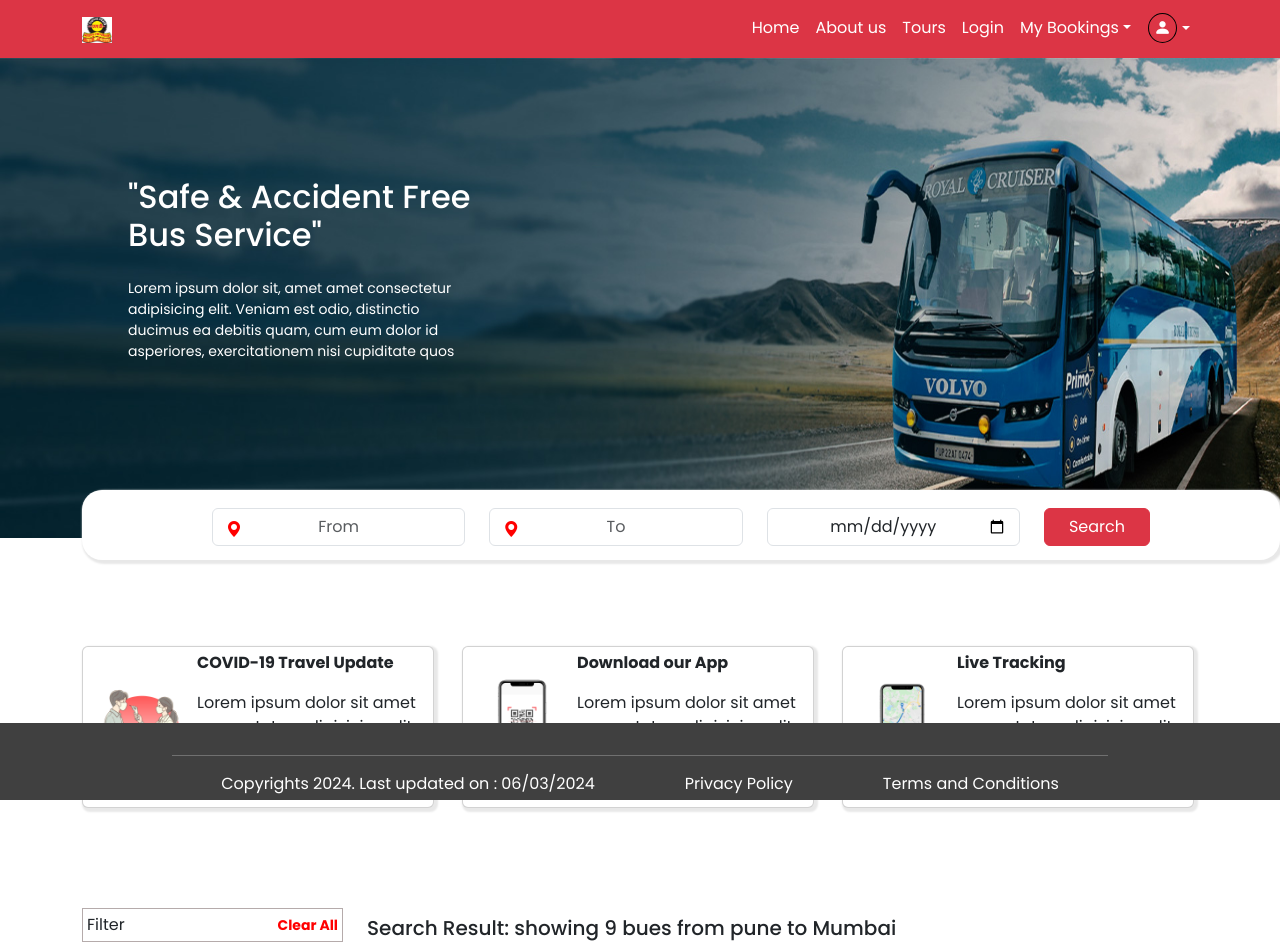
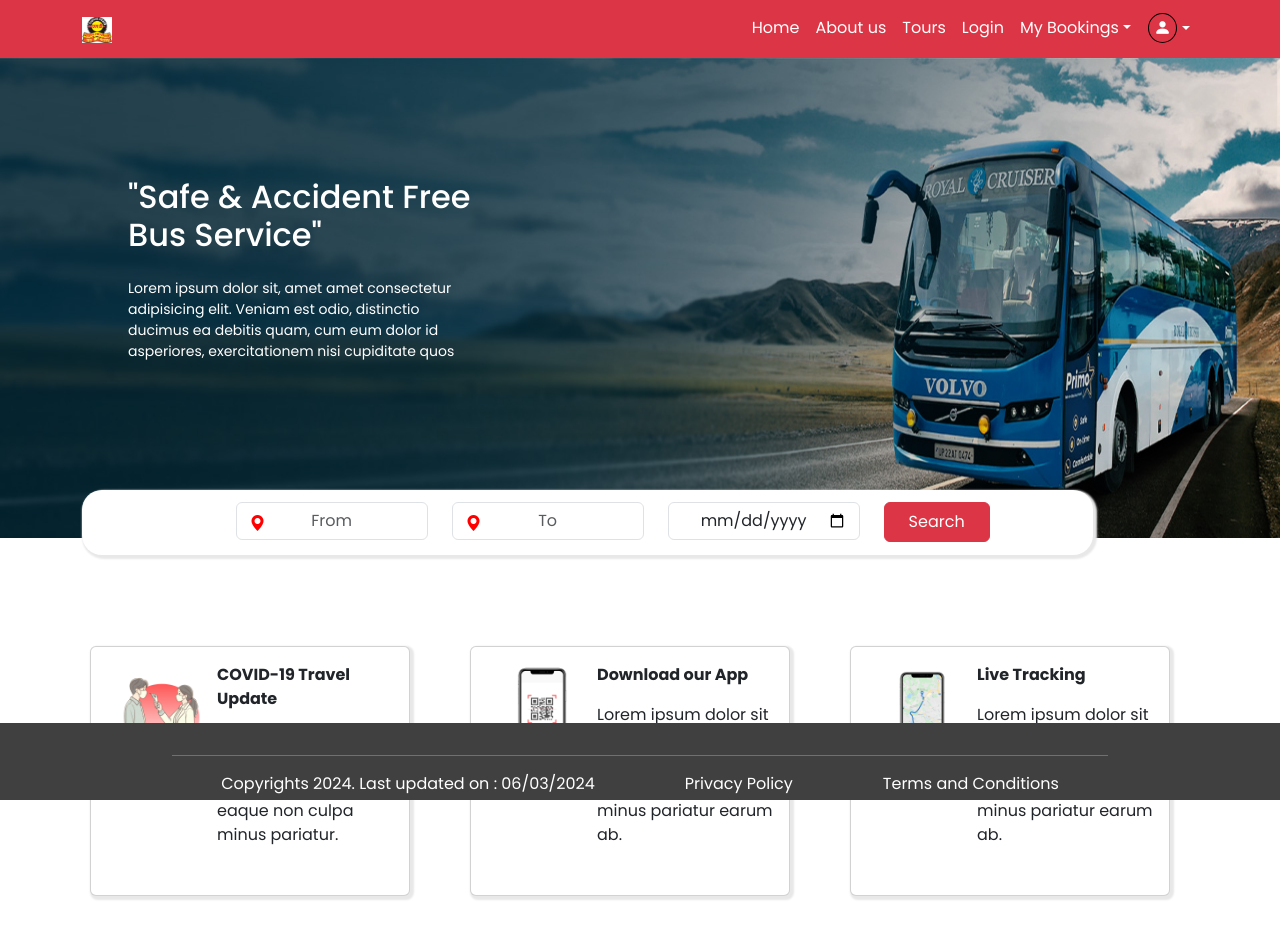
Before and after one commit to sakshuu/bus, a React (Vite) app: page / in a window 1280 px wide. Shown: the top 952 px of the page. Built offline with nearby package versions, Linux system fonts and the light colour scheme.

Commit message:
updated nav in search area

```diff
--- a/src/assets/css/busSchedule.css
+++ b/src/assets/css/busSchedule.css
@@ -20,11 +20,15 @@
   /* margin: auto !important; */
   /* padding: auto !important; */
   border-radius: 20px !important;
-  padding: 4px 130px 0px 130px;
-  /* margin: 0px 20px 0px 20px; */
-  height: 70px;
+  /* padding: 1% 6% 1% 6% !important; */
+  /* margin: 0% 2% 0% 2%; */
+  margin: auto !important;
+  padding: auto !important;
+  padding: 1% 1% !important;
+  padding-left: 12% !important;
+  /* height: 70px; */
   background-color: white;
-  min-width: 100px !important;
+  width: 79vmax !important;
 }
 .card-container{
   width: 22rem !important;
@@ -38,9 +42,14 @@
 }
 .inp-main {
   position: relative;
-  width: 100%;
+  width: 100% !important;
 }
-
+.btn-search{
+  /* padding-left: -900px !important; */
+  /* margin-right: -900px !important; */
+  width: 50% !important;
+  height: 40px !important;
+}
 .calendar-icon {
   color: red; /* Set the color to red */
   position: absolute; /* Position the icon absolutely */
@@ -57,6 +66,7 @@
 }
 .inp-filter {
   text-align: center;
+  width: 15vmax !important;
 }
 
 .bi-geo-alt-fill {
@@ -157,7 +167,7 @@
   /* margin-bottom: 10px; */
   /* z-index: 3px; */
 }
-@media (max-width:440px) {
+@media (max-width:600px) {
   .card-container{
     max-width: 330px !important;
   }
@@ -174,12 +184,22 @@
     height: 37px !important;
     margin-top: -15px;
   }
+  .inp-filter {
+    width: 100% !important;
+  }
+  .btn-search{
+    margin: auto;
+    padding: auto;
+  }
+  /* .inp-main{
+    width: 100% !important;
+  } */
   .navbar-sub{
-    width: 100px;
+    /* width: 100px; */
     /* background-color: transparent !important; */
     padding: 15px 30px ;
     align-items: end;
-   min-width: 100vw !important;
+   width: 100% !important;
    margin: 0px !important;
    margin-left: -16px !important;
    z-index: 10 !important;
@@ -192,7 +212,7 @@
   }
   .navbar-inp{
    max-height: 100%;
-   min-width: 100px;
+   max-width: 100%;
 padding: 10px !important;
     margin-top: 10px !important;
     background-color: white !important;
--- a/src/components/MainImg.jsx
+++ b/src/components/MainImg.jsx
@@ -118,10 +118,10 @@ const MainImg = () => {
                   data-bs-toggle="collapse"
                   data-bs-target="#navbarNavAltfilter"
                 >
-                  <span class="navbar-toggler-icon  "></span>
+                  <span class="navbar-toggler-icon "></span>
                 </button>
                 <div class="collapse navbar-collapse" id="navbarNavAltfilter">
-                  <div class="navbar-nav navbar-inp gap-4 ">
+                  <div class="navbar-nav navbar-inp gap-4">
                     <div className="inp-main">
                       <input
                         {...register("From", {
@@ -157,7 +157,7 @@ const MainImg = () => {
       />
     </div>
                     </div>
-                    <button type="submit" class="btn btn-danger px-4 h-25">
+                    <button type="submit" class="btn btn-danger px-4 btn-search">
                       Search
                     </button>
                   </div>
@@ -170,13 +170,12 @@ const MainImg = () => {
 
 
 {/* cards start */}
-      <div className="container" style={{marginTop:'100px', marginBottom:'100px'}} >
+      {/* <div className="container" style={{marginTop:'100px', marginBottom:'100px'}} >
 <div className="row align-items-start">
   {
     data.map(item =>
     <div className="col">
 
-      {/* </div> */}
 <div className="card card-container p-1 mt-2" style={{boxShadow:'2px 2px 2px 2px #E8E8E8'}}>
   <div className="d-flex ">
 
@@ -192,8 +191,32 @@ const MainImg = () => {
           )
 }
           </div>
-{/* </div> */}
+          </div> */}
+          <div className="container mt-3">
+        <div style={{ marginTop: "100px", marginBottom: "100px" }}>
+          <div className="row">
+            {data.map((item) => (
+              <div className="col-md-4 col-sm-12">
+                <div
+                  className="card p-3 m-2"
+                  style={{ boxShadow: "2px 2px 2px 2px #E8E8E8", height:
+                "100%", width:'90%'}}
+                >
+                  <div className="d-flex ">
+                    <div>
+                      <img src={item?.img} alt="" width={110} />
+                    </div>
+                    <div>
+                      <p style={{ fontWeight: "bold" }}>{item.title}</p>
+                      <p>{item?.desc}</p>
+                    </div>
+                  </div>
+                </div>
+              </div>
+            ))}
           </div>
+        </div>
+      </div>
 {/* card end */}
 
 
```
